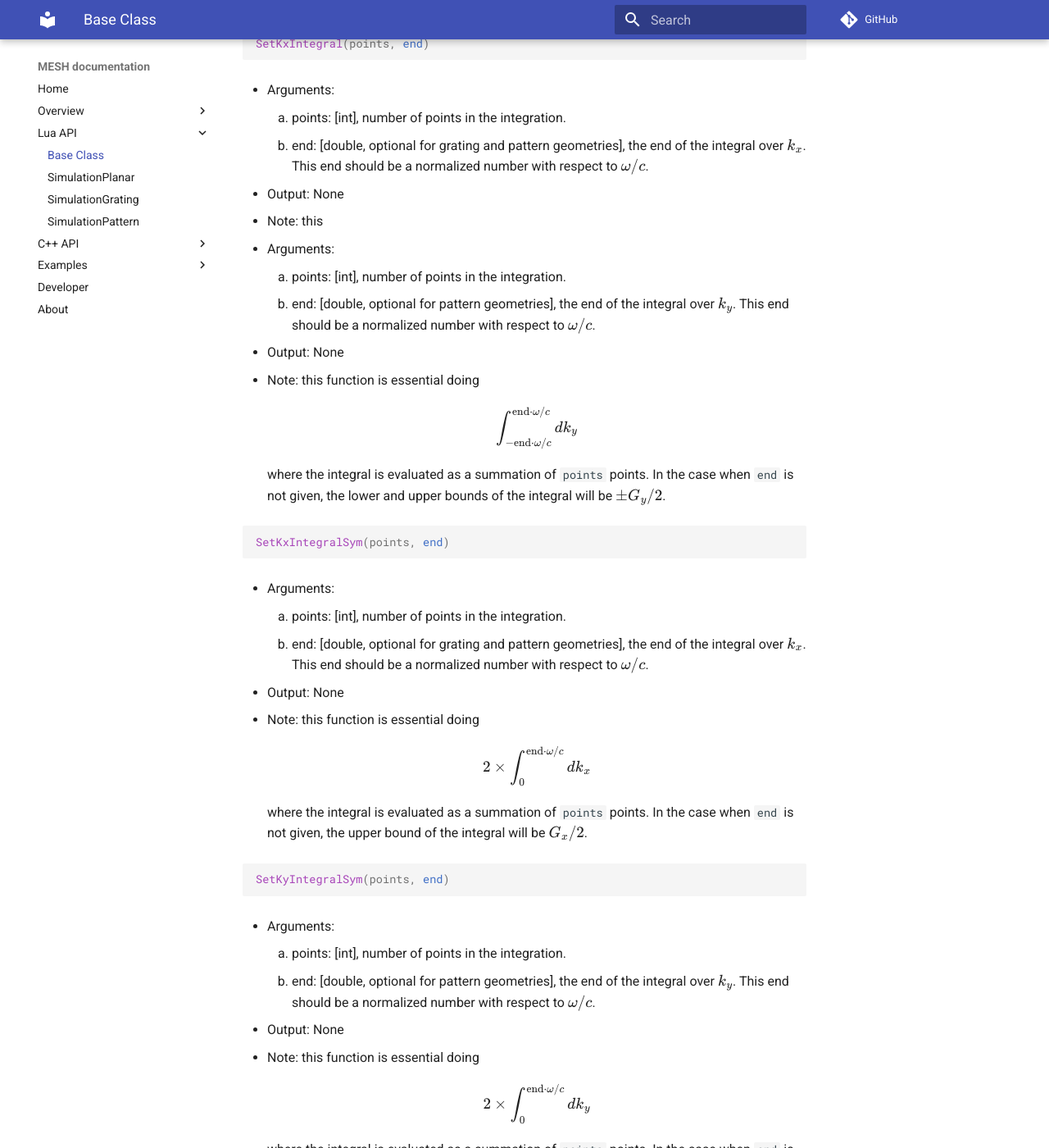
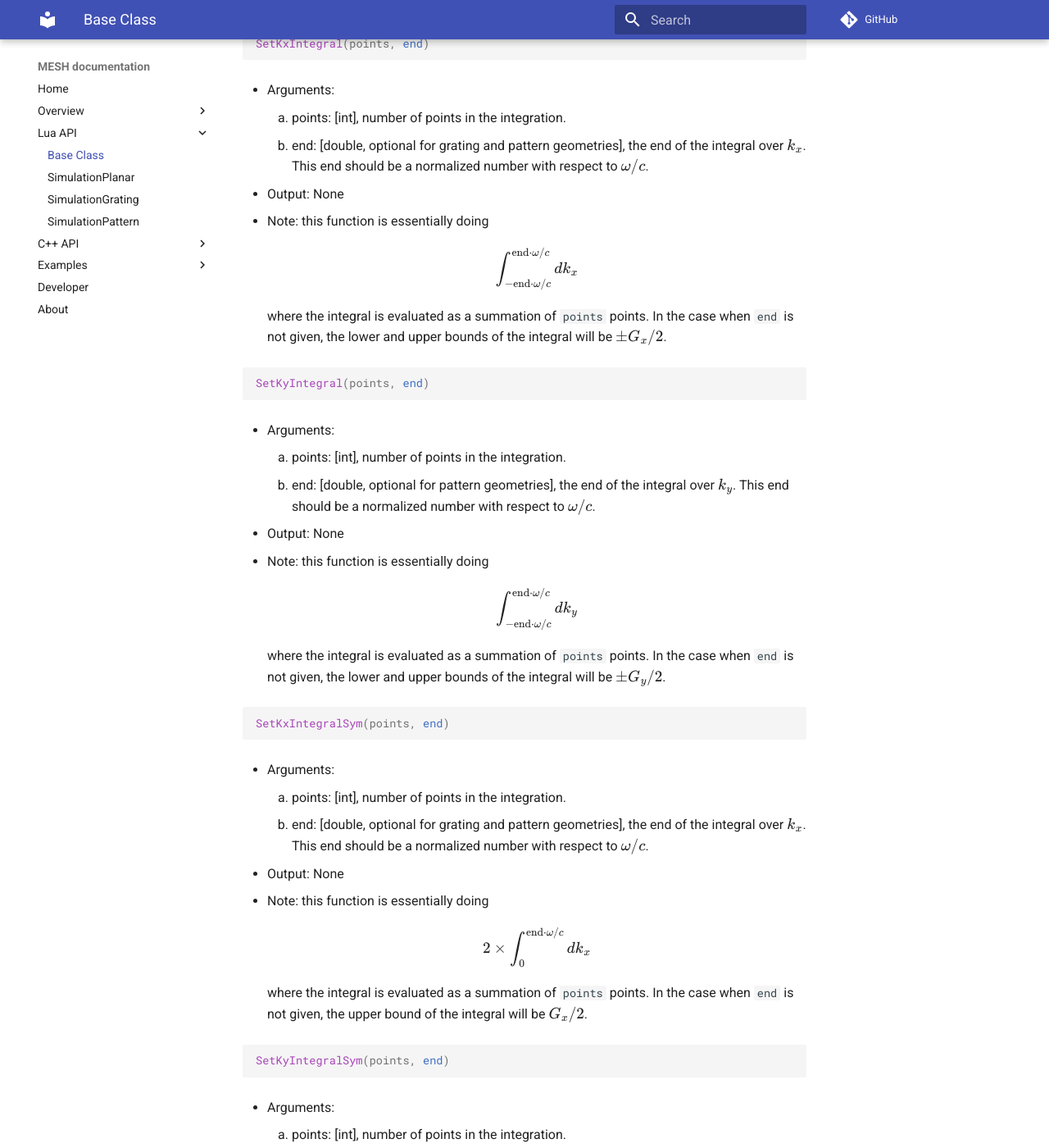
Before and after one commit to kfrancischen/MESH, an MkDocs documentation site: the page built from doc/docs/LuaAPI/baseClass.md, in a window 1280 px wide and 1400 px high, scrolled down 4151 px. Shown: the whole window at 82% size. Built offline with MkDocs 1.6.1 and Material for MkDocs 9.7.7, drawn with Linux system fonts in a browser that asks for light colours; formulas are drawn with MathJax 3; comment, search, counter and statistics services are not loaded; old or Windows-style settings are respelled for this version of MkDocs; some of the changed text lies outside the part shown.

Commit message:
commit vesion 1.0.0

````diff
--- a/doc/docs/LuaAPI/baseClass.md
+++ b/doc/docs/LuaAPI/baseClass.md
@@ -150,14 +150,19 @@ SetKxIntegral(points, end)
 
 * Output: None
 
-* Note: this
+* Note: this function is essentially doing
+$$\int_{-\text{end}\cdot \omega/c}^{\text{end}\cdot \omega/c}dk_x$$ where the integral is evaluated as a summation of `points` points. In the case when `end` is not given, the lower and upper bounds of the integral will be $\pm G_x/2$.
+
+```lua
+SetKyIntegral(points, end)
+```
 * Arguments:
     1. points: [int], number of points in the integration.
     2. end: [double, optional for pattern geometries], the end of the integral over $k_y$. This end should be a normalized number with respect to $\omega/c$.
 
 * Output: None
 
-* Note: this function is essential doing
+* Note: this function is essentially doing
 $$\int_{-\text{end}\cdot \omega/c}^{\text{end}\cdot \omega/c}dk_y$$ where the integral is evaluated as a summation of `points` points. In the case when `end` is not given, the lower and upper bounds of the integral will be $\pm G_y/2$.
 
 ```lua
@@ -169,7 +174,7 @@ SetKxIntegralSym(points, end)
 
 * Output: None
 
-* Note: this function is essential doing
+* Note: this function is essentially doing
 $$2\times \int_{0}^{\text{end}\cdot \omega/c}dk_x$$ where the integral is evaluated as a summation of `points` points. In the case when `end` is not given, the upper bound of the integral will be $G_x/2$.
 
 ```lua
@@ -181,7 +186,7 @@ SetKyIntegralSym(points, end)
 
 * Output: None
 
-* Note: this function is essential doing
+* Note: this function is essentially doing
 $$2\times \int_{0}^{\text{end}\cdot \omega/c}dk_y$$ where the integral is evaluated as a summation of `points` points. In the case when `end` is not given, the upper bound of the integral will be $G_y/2$.
 
 ```lua
````
Also changed, not shown: 2 other files.
